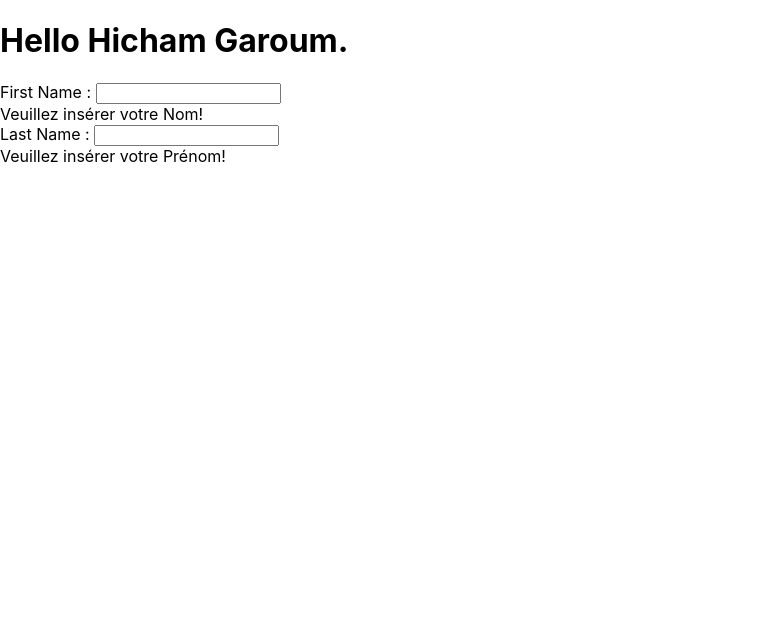
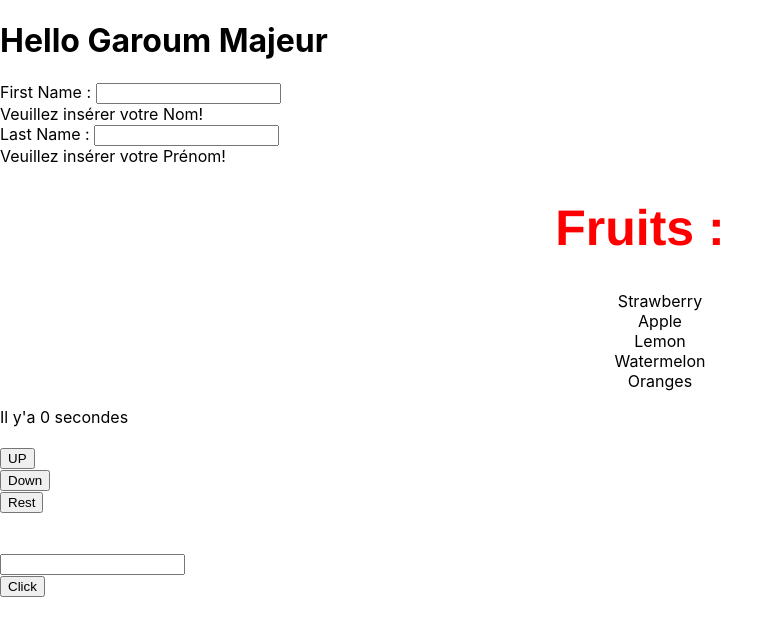
Before and after one commit to Hicham1970/todolist, a React (Create React App) app: page / in a window 1280 px wide. Shown: the top 636 px of the page, without its empty margins (0-783 px from the left). Built offline with nearby package versions, Linux system fonts and the light colour scheme.

Commit message:
Counter & Event Class component

```diff
--- a/src/App.css
+++ b/src/App.css
@@ -36,3 +36,9 @@
     transform: rotate(360deg);
   }
 }
+
+/* Nouvelle class */
+.h1 {
+  font-size: 20px;
+  color: red;
+}
--- /dev/null
+++ b/src/Counter/Counter.jsx
@@ -0,0 +1,33 @@
+import { Component } from "react";
+
+export default class Counter extends Component {
+  constructor(props) {
+    super(props);
+    this.state = {
+      Counter: 0,
+      date: undefined,
+    };
+  }
+  incrementUp = () => {
+    this.setState((prevState) => ({ Counter: prevState.Counter + 1 }));
+  };
+  incrementDown = () => {
+    this.setState((prevState) => ({ Counter: prevState.Counter - 1 }));
+  };
+  ResetIncrement = () => {
+    this.setState(() => ({ Counter: 0 }));
+  };
+  render() {
+    return (
+      <>
+        <div>Il y'a {this.state.Counter} secondes</div>
+        <br></br>
+        <button onClick={this.incrementUp}>UP</button>
+        <br></br>
+        <button onClick={this.incrementDown}>Down</button>
+        <br></br>
+        <button onClick={this.ResetIncrement}>Rest</button>
+      </>
+    );
+  }
+}
--- /dev/null
+++ b/src/Events/Event.jsx
@@ -0,0 +1,40 @@
+// export default function Event() {
+//   const handleClick = () => {
+//     alert("Boom tu click sur le bouton !!!!!");
+//   };
+//   const handleChange = () => {
+//     alert("input est changé !!!!!");
+//   };
+
+//   return (
+//     <div>
+//       <input onClick={handleChange}></input>
+//       <br></br>
+//       <button onClick={handleClick}>Click</button>
+//     </div>
+//   );
+// }
+
+// Class Component
+
+import { Component } from "react";
+
+export default class Event extends Component {
+  handleClick = () => {
+    alert("Boom tu click sur le bouton !!!!!");
+  };
+  handleChange = () => {
+    alert("input est changé !!!!!");
+  };
+  render() {
+    return (
+      <div>
+        <br></br>
+        <br></br>
+        <input onChange={this.handleChange}></input>
+        <br></br>
+        <button onClick={this.handleClick}>Click</button>
+      </div>
+    );
+  }
+}
--- /dev/null
+++ b/src/Fruits/Fruits.jsx
@@ -0,0 +1,11 @@
+export default function Fruits({ fruits }) {
+  const displayFruits = () => {
+    return fruits.map((fruit) => <li className="listItems">{fruit}</li>);
+  };
+  return (
+    <>
+      <h1 className="h1"> Fruits : </h1>
+      <ul className="myList">{displayFruits()}</ul>
+    </>
+  );
+}
--- a/src/Hello/props.js
+++ b/src/Hello/props.js
@@ -1,15 +1,26 @@
-export default function AfficherName({ LastName }) {
-  return <h1>Hello Hicham {LastName}.</h1>;
-}
+// export default function AfficherName({ LastName }) {
+//   const age = 15;
+
+//   return (
+//     <h1>
+//       Hello Hicham {LastName} {age >= 18 ? "Majeur" : "Mineur"}.
+//     </h1>
+//   );
+// }
 
 // Props with Class:
 
-/*import { Component } from "react";
+import { Component } from "react";
 
 export default class HelloWorld extends Component {
+  age = 22;
   render() {
     console.log(this);
-    return <h1> Hello Garoum {this.props.Name} </h1>;
+    return (
+      <h1>
+        {" "}
+        Hello Garoum {this.props.Name} {this.age >= 18 ? "Majeur" : "Mineur"}
+      </h1>
+    );
   }
 }
-*/
--- a/src/index.css
+++ b/src/index.css
@@ -1,13 +1,27 @@
 body {
   margin: 0;
-  font-family: -apple-system, BlinkMacSystemFont, 'Segoe UI', 'Roboto', 'Oxygen',
-    'Ubuntu', 'Cantarell', 'Fira Sans', 'Droid Sans', 'Helvetica Neue',
+  font-family: -apple-system, BlinkMacSystemFont, "Segoe UI", "Roboto", "Oxygen",
+    "Ubuntu", "Cantarell", "Fira Sans", "Droid Sans", "Helvetica Neue",
     sans-serif;
   -webkit-font-smoothing: antialiased;
   -moz-osx-font-smoothing: grayscale;
 }
 
 code {
-  font-family: source-code-pro, Menlo, Monaco, Consolas, 'Courier New',
+  font-family: source-code-pro, Menlo, Monaco, Consolas, "Courier New",
     monospace;
 }
+
+/*nouvelle class*/
+.h1 {
+  color: red;
+  text-align: center;
+  font-size: 50px;
+  font-family: "Franklin Gothic Medium", "Arial Narrow", Arial, sans-serif;
+}
+.myList {
+  text-align: center;
+}
+.listItems {
+  list-style: none;
+}
--- a/src/index.js
+++ b/src/index.js
@@ -3,8 +3,12 @@ import ReactDOM from "react-dom/client";
 import "./index.css";
 import AfficherName from "./Hello/props";
 import TextField from "./Forms/TextField";
+import Fruits from "./Fruits/Fruits";
+import Counter from "./Counter/Counter";
+import Event from "./Events/Event";
 
 const root = ReactDOM.createRoot(document.getElementById("root"));
+const fruitsArray = ["Strawberry", "Apple", "Lemon", "Watermelon", "Oranges"];
 root.render(
   <>
     <AfficherName LastName="Garoum" />
@@ -14,5 +18,9 @@ root.render(
     <TextField inputName="LastName" inputLabel="Last Name : ">
       Veuillez insérer votre Prénom!
     </TextField>
+    <Fruits fruits={fruitsArray} />
+    <Counter />
+    <br></br>
+    <Event />
   </>
 );
```
Also changed, not shown: src/Golf/Test.jsx (+17 -23 lines), 1 other file (tests, documents, lock files or other folders).
